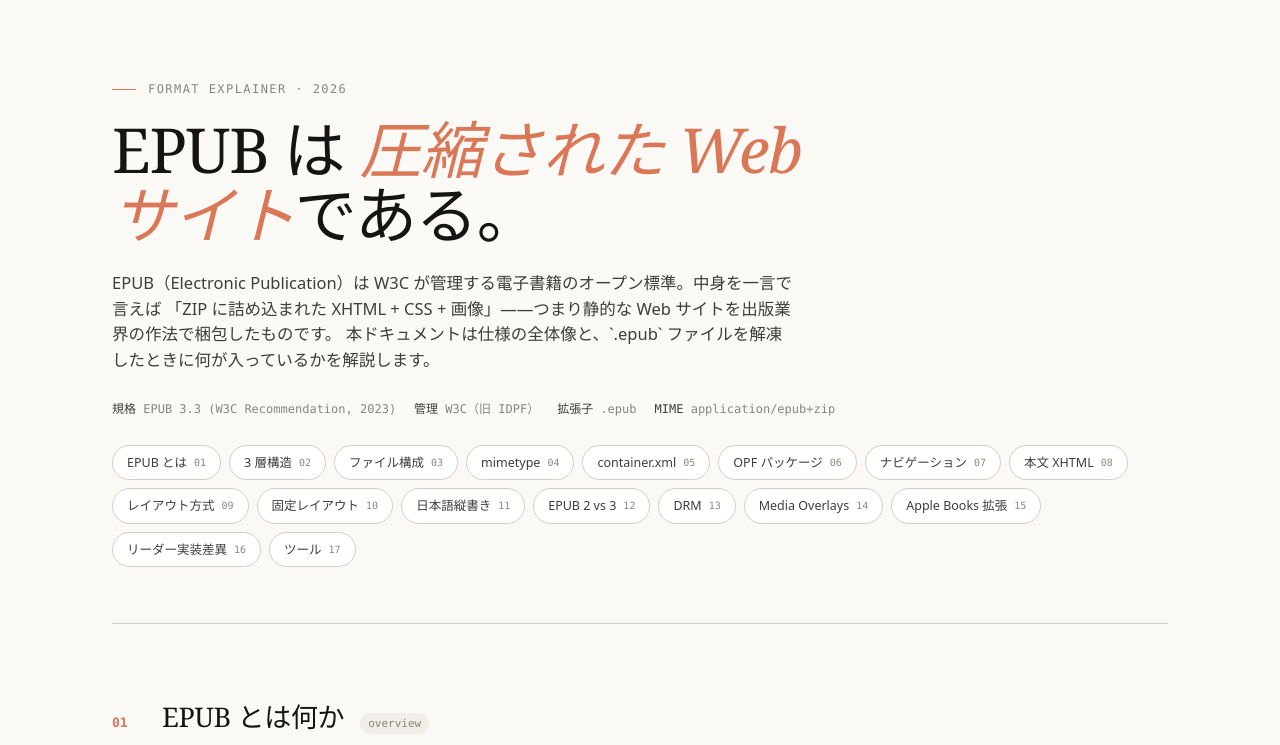
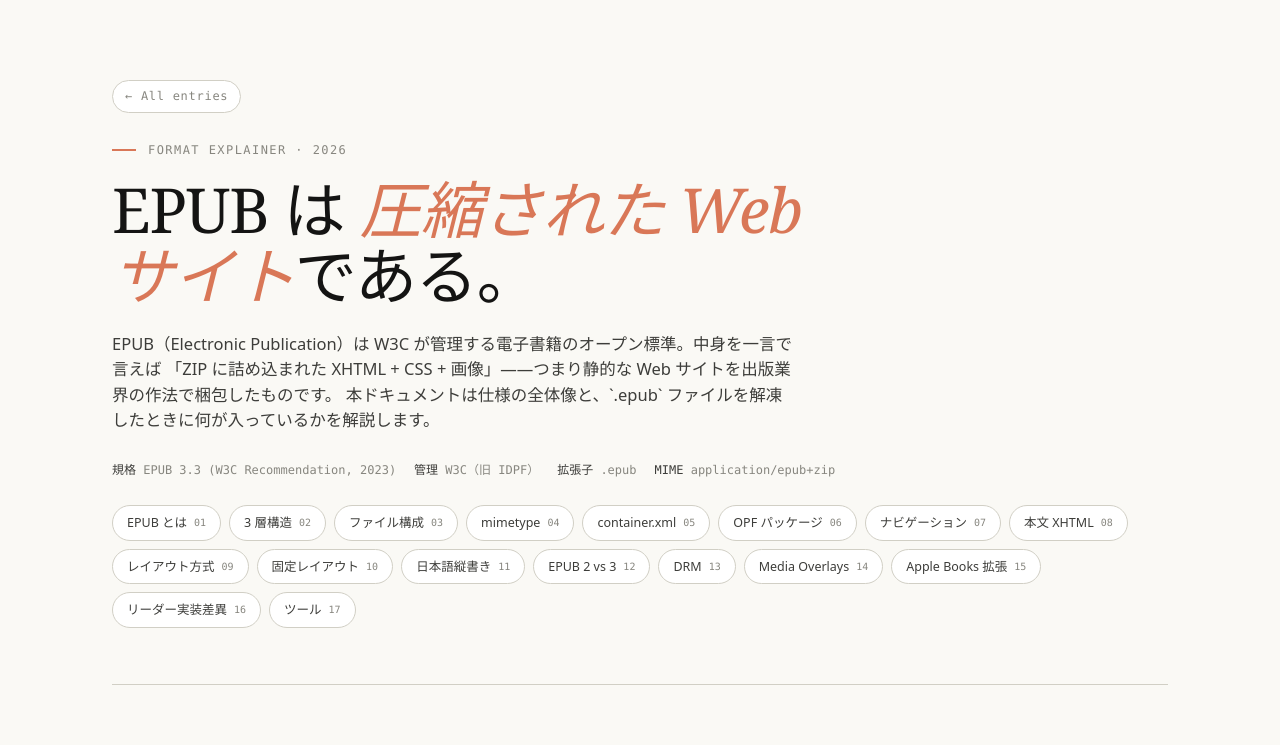
Before and after one commit to branch10480/learnings, a plain HTML site: page entries/2026-05-11-epub-internals.html in a window 1280 px wide. Shown: the top 745 px of the page. Drawn offline with Linux system fonts and the light colour scheme.

Commit message:
Add back-to-index navigation link in entry pages
Each entry HTML now displays a small "← All entries" pill in the
masthead, just above the eyebrow, linking back to index.html.
This eliminates the need to use the browser back button when
exploring multiple entries.

The link uses the existing design tokens (mono font, g500 color,
pill radius) so it stays consistent with the rest of the system.
Hovering tightens the color to slate.

Co-Authored-By: Claude Opus 4.7 (1M context) <noreply@anthropic.com>

```diff
--- a/entries/2026-05-11-epub-internals.html
+++ b/entries/2026-05-11-epub-internals.html
@@ -70,6 +70,23 @@
     border-bottom: var(--b-rule);
     margin-bottom: 12px;
   }
+  a.back-link {
+    display: inline-flex;
+    align-items: center;
+    gap: 6px;
+    font-family: var(--mono);
+    font-size: 12px;
+    letter-spacing: 0.06em;
+    color: var(--g500);
+    text-decoration: none;
+    margin-bottom: 28px;
+    padding: 6px 12px;
+    border-radius: var(--r-pill);
+    border: var(--b-rule);
+    background: var(--paper);
+    transition: color 120ms, border-color 120ms;
+  }
+  a.back-link:hover { color: var(--slate); border-color: var(--slate); }
   .eyebrow {
     font-family: var(--mono);
     font-size: 12px;
@@ -459,6 +476,7 @@
 <div class="wrap">
 
   <header class="masthead">
+    <a href="../index.html" class="back-link">← All entries</a>
     <div class="eyebrow">Format explainer · 2026</div>
     <h1 class="display">EPUB は <em>圧縮された Web サイト</em>である。</h1>
     <p class="lead">
```
Also changed, not shown: entries/2026-05-11-github-pages.html (+18 -0 lines), entries/2026-05-11-swift-actor.html (+18 -0 lines).
